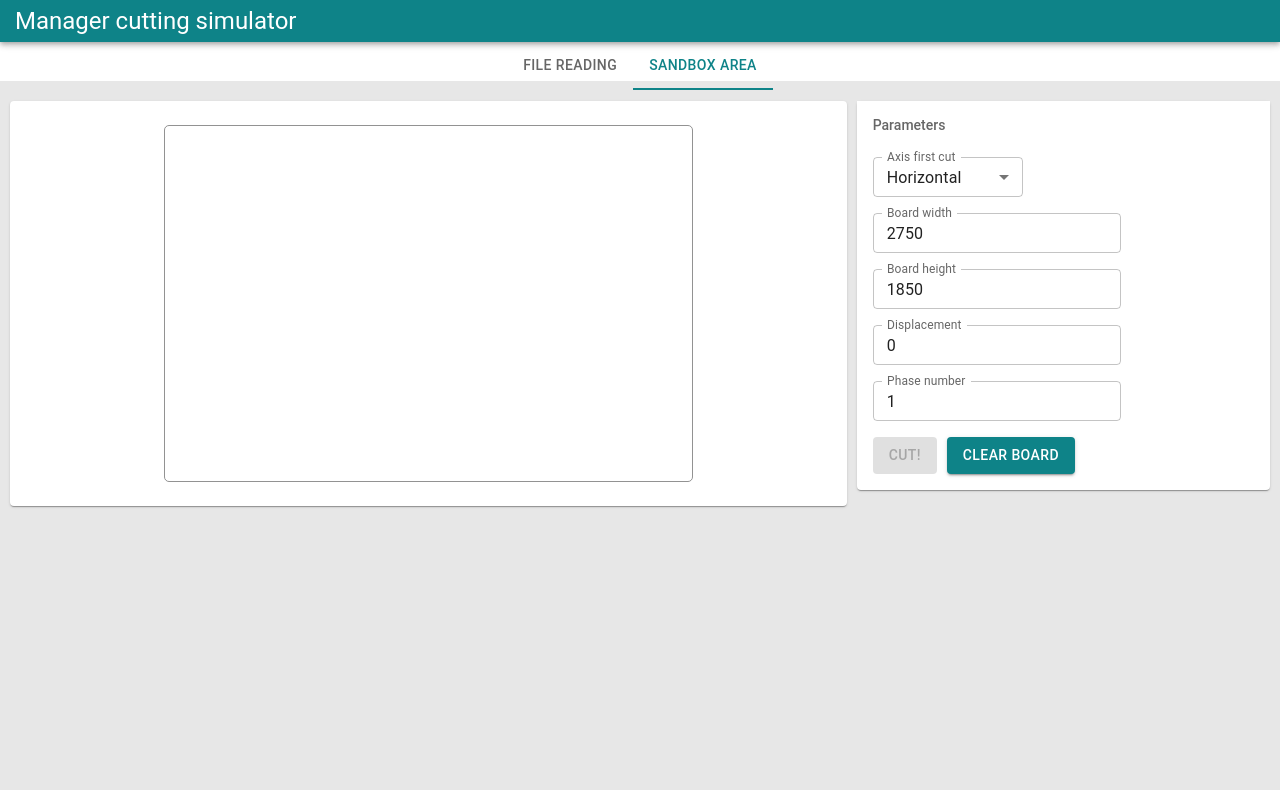
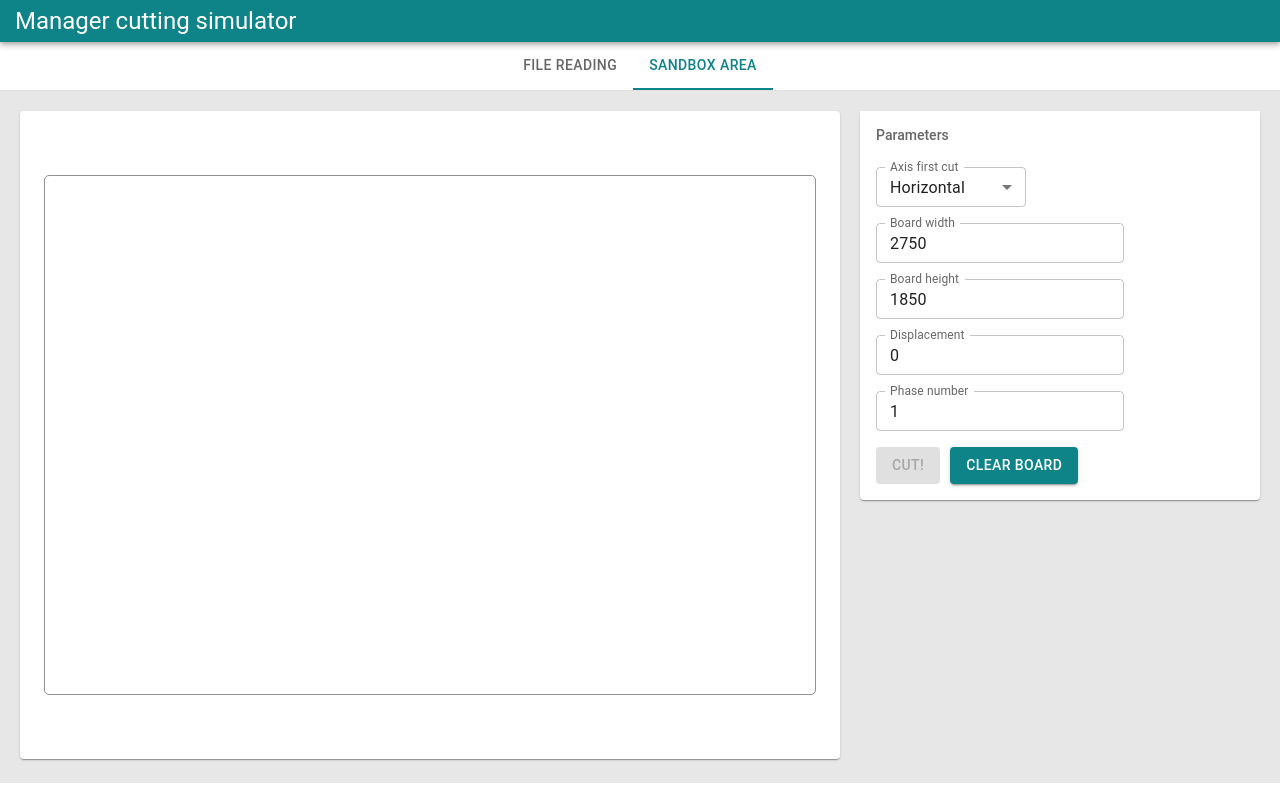
Before and after one commit to igorishere/managercuttingsimulator, a React (Create React App) app: page / in a window 1280 px wide. Built offline with nearby package versions, Linux system fonts and the light colour scheme.

Commit message:
agora tá como eu quero |o/

```diff
--- a/src/components/SandboxArea/SandboxArea.tsx
+++ b/src/components/SandboxArea/SandboxArea.tsx
@@ -171,11 +171,13 @@ export default function SandboxArea() {
         <Box
             sx={{
                 bgcolor: '#E7E7E7',
-                height: '100%'
+                height: '92%',
+                padding:'20px',
             }}>
             <Grid
-                container spacing={2}
-                sx={{ padding: '10px' }}>
+                container
+                spacing={4}
+                height={'100%'}>
                 <Grid item xs={8}>
                     <Paper id='canvasWrapper'>
                         <canvas id='canvas' ref={canvasRef}></canvas>
```
Also changed, not shown: src/components/Tabs/TabContent.css (line endings or trailing spaces), 1 other file (tests, documents, lock files or other folders).
